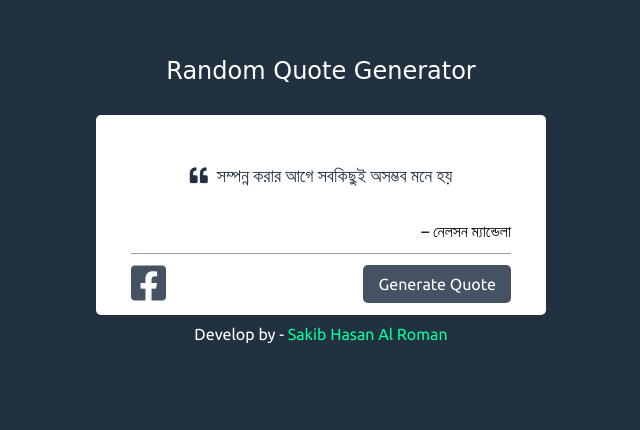
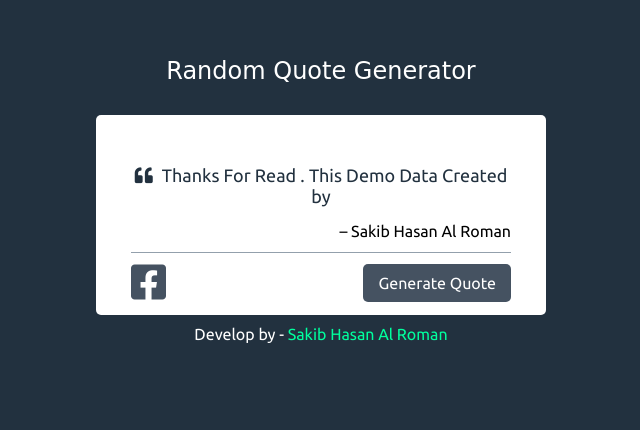
Before and after one commit to Roman-H-Joy/Random-Quote-Generate, a plain HTML site: page index.html in a window 1280 px wide. Shown: the part 158-588 px from the top of the page, without its empty margins (319-959 px from the left). Drawn offline with Linux system fonts and the light colour scheme.

Commit message:
Update index.html

```diff
--- a/index.html
+++ b/index.html
@@ -20,9 +20,9 @@
           <span class="icon">
             <i class="fas fa-quote-left"></i>
           </span>
-          <span class="quote">সম্পন্ন করার আগে সবকিছুই অসম্ভব মনে হয়</span>
+          <span class="quote">Thanks For Read . This Demo Data Created by</span>
         </div>
-        <div class="author">– নেলসন ম্যান্ডেলা</div>
+        <div class="author">– Sakib Hasan Al Roman</div>
 
         <div class="quote-buttons">
           <div class="social">
```
